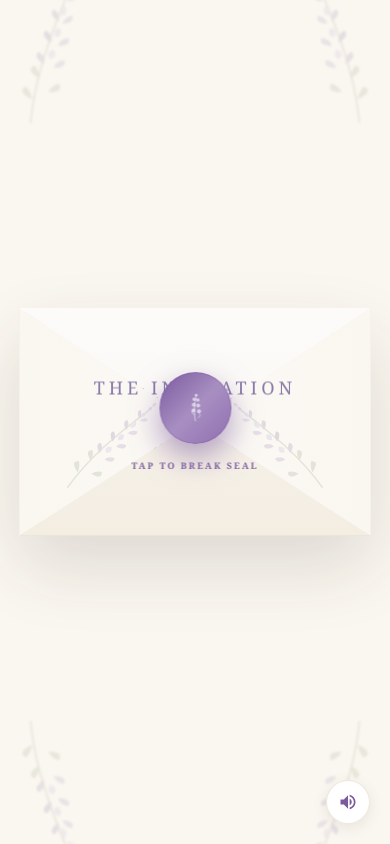
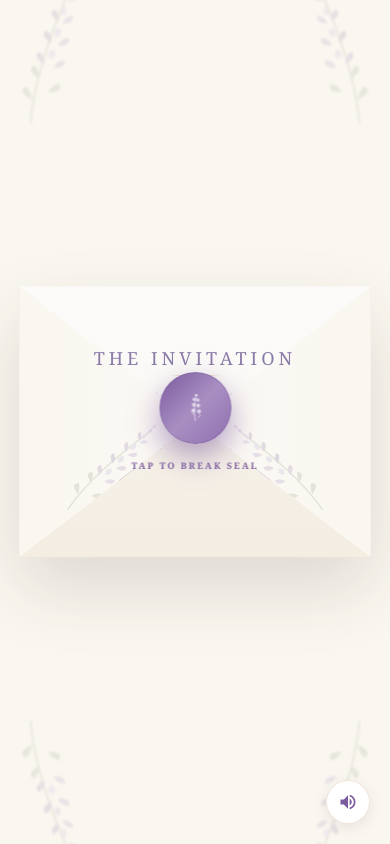
Before and after one commit to EishanSLIIT/Eishan-Gayani-Wedding-Invitation, a Next.js app: page / in a window 390 px wide. Shown: the top 844 px of the page. Built offline with nearby package versions, Linux system fonts and the light colour scheme.

Commit message:
Deploy wedding invitation

```diff
--- a/app/globals.css
+++ b/app/globals.css
@@ -1673,11 +1673,25 @@ tr:last-child td {
 
 /* Mobile Responsiveness for Small Screens (< 500px) */
 @media (max-width: 500px) {
+  .envelope {
+    aspect-ratio: 1.3;
+  }
+
   /* Envelope closed view */
   .envelope-closed-title {
     font-size: 18px;
     letter-spacing: 4px;
-    top: 25%;
+    top: 20%;
+  }
+
+  .envelope-closed-title::after {
+    content: "";
+    display: block;
+    width: 50px;
+    height: 1px;
+    background: linear-gradient(90deg, transparent, #b88954, transparent);
+    margin: 8px auto 0;
+    opacity: 0.75;
   }
 
   .envelope-wax-seal {
```
Also changed, not shown: 1 other file (tests, documents, lock files or other folders).
